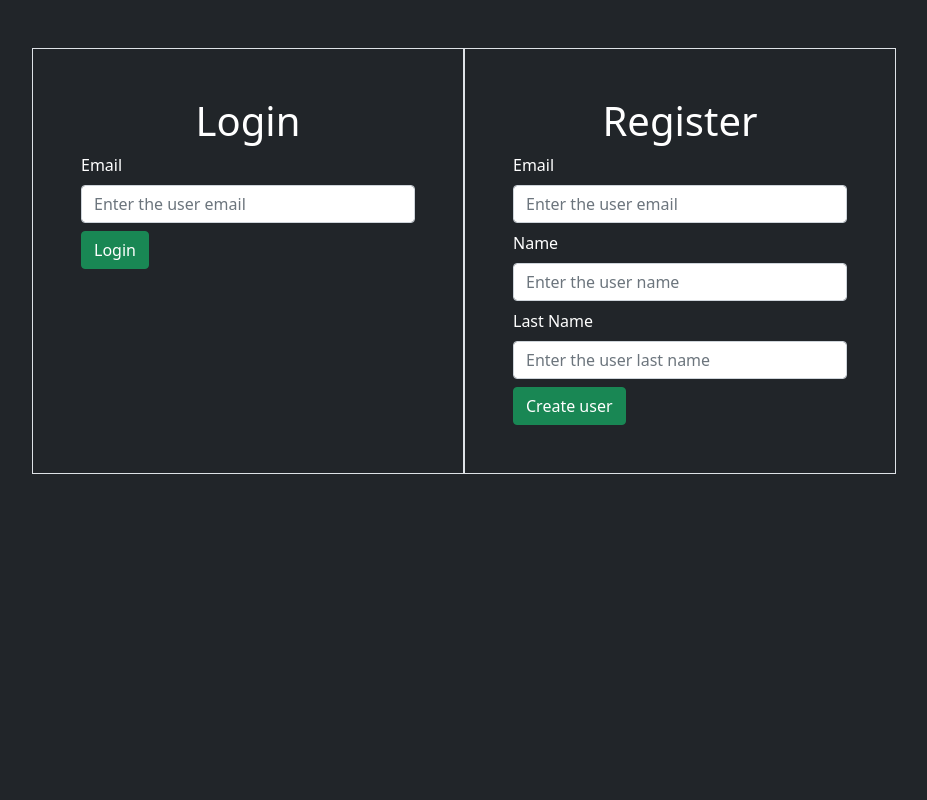
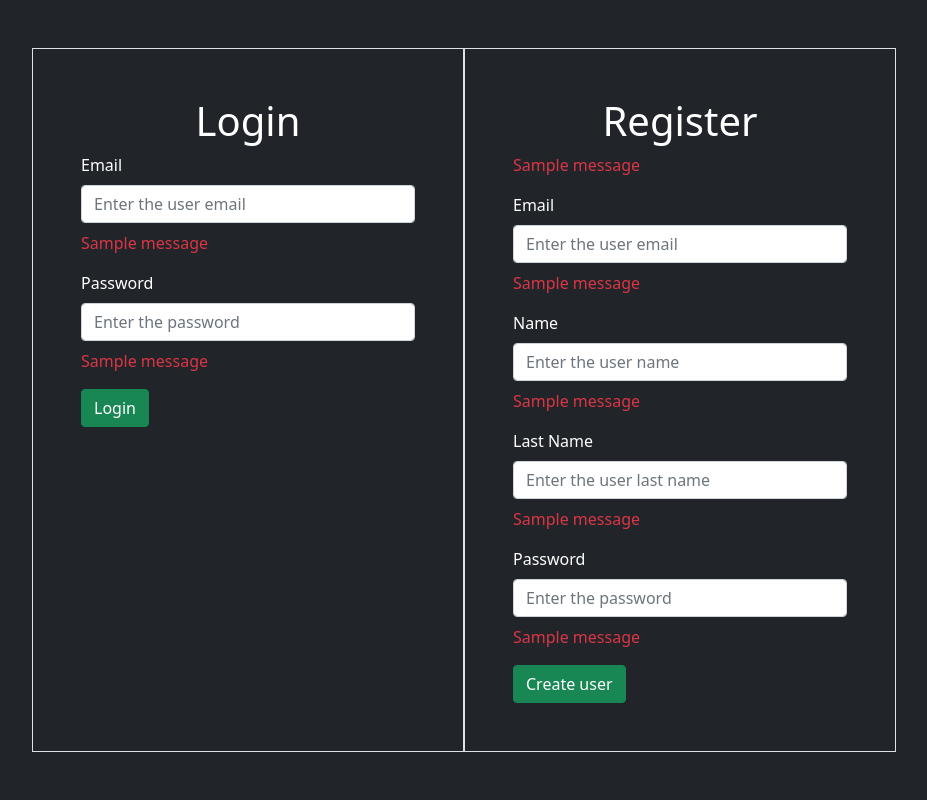
Before and after one commit to EndiMimini/w9d1-flask, a Flask app: page /loginPage in a window 1280 px wide. Shown: the whole page, without its empty margins (176-1103 px from the left). Run offline with Flask 2, Linux system fonts and the light colour scheme; tables that the repository leaves empty or names only in its code hold one stand-in row (values such as "Sample post"); one stand-in notice (Sample message) is shown.

Commit message:
validations on login/register done

```diff
--- a/flask_app/controllers/users.py
+++ b/flask_app/controllers/users.py
@@ -2,7 +2,9 @@ from flask_app import app
 from flask import render_template, redirect, request, session
 from flask_app.models.user import User
 from flask_app.models.post import Post
-
+from flask import flash
+from flask_bcrypt import Bcrypt
+bcrypt = Bcrypt(app)
 # HTML Template to login or register
 
 @app.route('/loginPage')
@@ -16,10 +18,14 @@ def loginPage():
 
 @app.route('/createUser', methods=['POST'])
 def createUser():
+    if not User.validate_user(request.form):
+        flash('Somethings wrong ninja!', 'signUp')
+        return redirect(request.referrer)
     data = {
         'email': request.form['email'],
         'name': request.form['name'],
-        'lastName': request.form['lastName']
+        'lastName': request.form['lastName'],
+        'password': bcrypt.generate_password_hash(request.form['password'])
     }
     User.create_user(data)
     return redirect('/')
@@ -32,7 +38,19 @@ def login():
     data = {
         'email': request.form['email']
     }
+    if len(request.form['email'])<1:
+        flash('Email is required to login', 'emailLogin')
+        return redirect(request.referrer)
+    if not User.get_user_by_email(data):
+        flash('This email doesnt exist in this application', 'emailLogin')
+        return redirect(request.referrer)
+
     user = User.get_user_by_email(data)
+
+    if not bcrypt.check_password_hash(user['password'], request.form['password']):
+        # if we get False after checking the password
+        flash("Invalid Password", 'passwordLogin')
+        return redirect(request.referrer)
     session['user_id'] = user['id']
     return redirect('/')
 
--- a/flask_app/templates/dashboard.html
+++ b/flask_app/templates/dashboard.html
@@ -22,8 +22,6 @@
 
                     <h4>{{post.content}} by  <a href="/profile/{{post.creator_id}}">{{post.email}}</a></h4>
                     <div class="d-flex">
-                        {{post.id}}
-                        {{userLikedPosts}}
                         {% if post.id not in userLikedPosts %}
                         <a class="btn btn-warning mx-2" href="/like/{{post.id}}">Like</a>
                         {% endif %}
--- a/flask_app/templates/loginRegister.html
+++ b/flask_app/templates/loginRegister.html
@@ -16,24 +16,93 @@
                     <label for="email">Email</label>
                     <input class="form-control mt-2 mb-2" type="email" name="email" placeholder="Enter the user email">
                 </div>
+                <div>
+                    {% with messages = get_flashed_messages(category_filter=["emailLogin"]) %}
+                        {% if messages %}
+                            {% for message in messages %}
+                                <p class="text-danger">{{message}}</p>
+                            {% endfor %}
+                        {% endif %}
+                    {% endwith %}
+                </div>
+
+                <div class="form-row">
+                    <label for="password">Password</label>
+                    <input class="form-control mt-2 mb-2" type="password" name="password" placeholder="Enter the password">
+                </div>
+                <div class="form-row">
+                    {% with messages = get_flashed_messages(category_filter=["passwordLogin"]) %}
+                        {% if messages %}
+                            {% for message in messages %}
+                                <p class="text-danger">{{message}}</p>
+                            {% endfor %}
+                        {% endif %}
+                    {% endwith %}
+                </div>
                 <input class="btn btn-success" type="submit" value="Login">
             </form>
         </div>
         <div class="col-6  border border-1 p-5">
             <h1 class="text-center">Register</h1>
-
+            {% with messages = get_flashed_messages(category_filter=["signUp"]) %}
+                        {% if messages %}
+                            {% for message in messages %}
+                                <p class="text-danger">{{message}}</p>
+                            {% endfor %}
+                        {% endif %}
+                    {% endwith %}
             <form action="/createUser" method="post">
                 <div class="form-row">
                     <label for="email">Email</label>
                     <input class="form-control mt-2 mb-2" type="email" name="email" placeholder="Enter the user email">
                 </div>
                 <div class="form-row">
+                    {% with messages = get_flashed_messages(category_filter=["emailSignUp"]) %}
+                        {% if messages %}
+                            {% for message in messages %}
+                                <p class="text-danger">{{message}}</p>
+                            {% endfor %}
+                        {% endif %}
+                    {% endwith %}
+                </div>
+                <div class="form-row">
                     <label for="name">Name</label>
                     <input class="form-control mt-2 mb-2" type="text" name="name" placeholder="Enter the user name">
                 </div>
                 <div class="form-row">
+                    {% with messages = get_flashed_messages(category_filter=["name"]) %}
+                        {% if messages %}
+                            {% for message in messages %}
+                                <p class="text-danger">{{message}}</p>
+                            {% endfor %}
+                        {% endif %}
+                    {% endwith %}
+                </div>
+                <div class="form-row">
                     <label for="lastName">Last Name</label>
                     <input class="form-control mt-2 mb-2" type="text" name="lastName" placeholder="Enter the user last name">
+                </div>
+                <div class="form-row">
+                    {% with messages = get_flashed_messages(category_filter=["lastName"]) %}
+                        {% if messages %}
+                            {% for message in messages %}
+                                <p class="text-danger">{{message}}</p>
+                            {% endfor %}
+                        {% endif %}
+                    {% endwith %}
+                </div>
+                <div class="form-row">
+                    <label for="password">Password</label>
+                    <input class="form-control mt-2 mb-2" type="password" name="password" placeholder="Enter the password">
+                </div>
+                <div class="form-row">
+                    {% with messages = get_flashed_messages(category_filter=["passwordRegister"]) %}
+                        {% if messages %}
+                            {% for message in messages %}
+                                <p class="text-danger">{{message}}</p>
+                            {% endfor %}
+                        {% endif %}
+                    {% endwith %}
                 </div>
                 <input class="btn btn-success" type="submit" value="Create user">
             </form>
```
Also changed, not shown: flask_app/models/user.py (+25 -2 lines), 3 other files.
